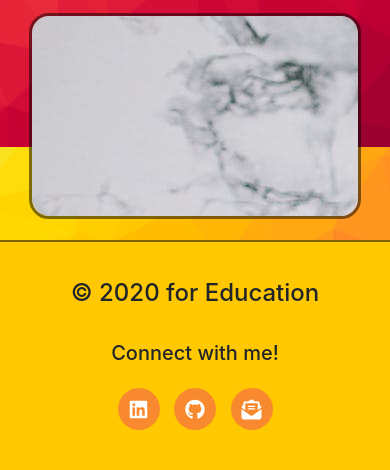
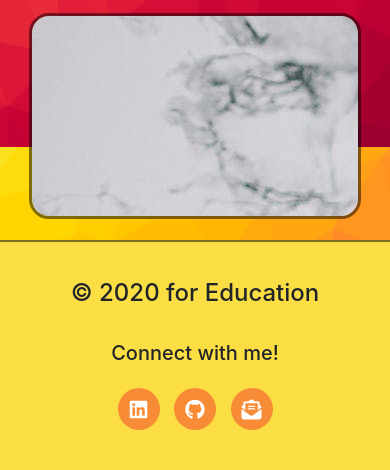
Before and after one commit to romangrubic/Snoop-Adverts-Flask, a Flask app: page / in a window 390 px wide. Shown: the part 697-1167 px from the top of the page. Run offline with Flask 2, Linux system fonts and the light colour scheme; data that the repository does not hold is empty; some libraries are stand-ins or nearby versions.

```diff
--- a/static/css/style.css
+++ b/static/css/style.css
@@ -15,7 +15,7 @@ body{
 #nav, .nav{
     min-height: 85px;
     height: 4vw;
-    background-color: rgb(250, 211, 68);
+    background-color: #FBDE44FF;
     border-bottom: 2px solid rgba(0, 0, 0, 0.5);
 }
 .nav{
@@ -320,7 +320,7 @@ padding: 5px
     min-height: 200px;
     height: 15vh;
     padding: 2vh;
-    background-color: rgb(255, 200, 0);
+    background-color: #FBDE44FF;
     border-top: 2px solid rgba(0, 0, 0, 0.5);
 }
 .list-inline{
```
Also changed, not shown: README.md, static/images/readme/responsive.png (added).
